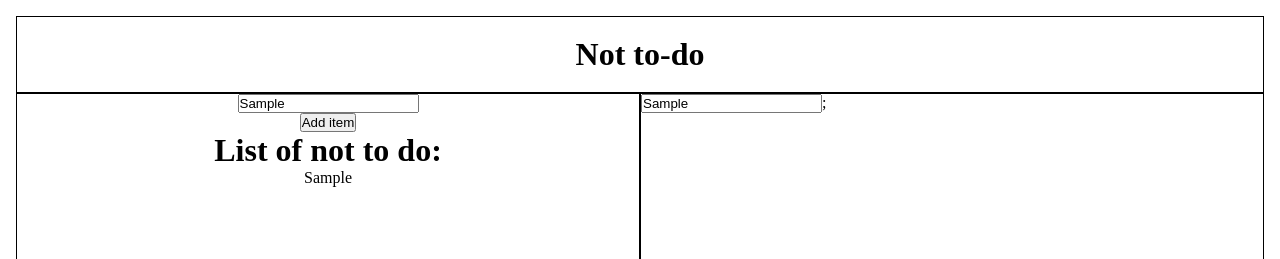
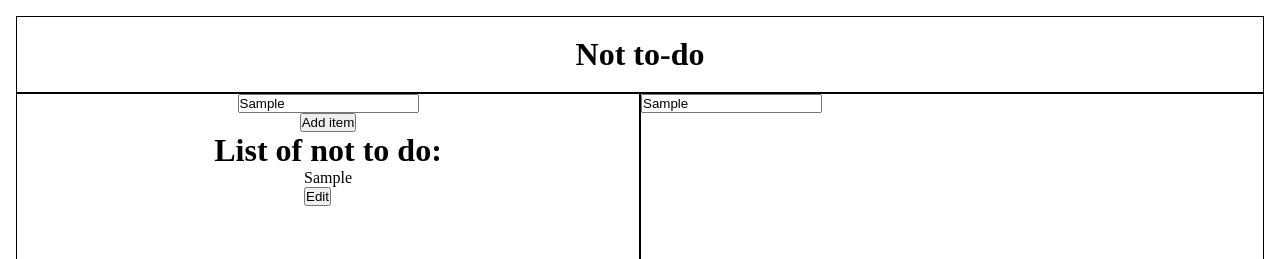
Before and after one commit to WenardKen57/react-basic-todo, a React (Vite) app: page / in a window 1280 px wide. Both pictures are taken after typing "Sample" into the empty fields and a click on the button "Add item". Shown: the top 259 px of the page. Built offline with nearby package versions, Linux system fonts and the light colour scheme.

Commit message:
add edit item

```diff
--- a/src/App.jsx
+++ b/src/App.jsx
@@ -12,8 +12,13 @@ function App() {
   const [isEditingItemDetails, setIsEditingItemDetails] = useState(true);
   const [currentItemID, setCurrentItemID] = useState("");
 
-  function handleCurrentItemFocus(generatedID) {
-    setCurrentItemID(() => generatedID);
+  function handleCurrentItemFocus(itemID) {
+    setCurrentItemID(() => itemID);
+  }
+
+  function handleItemSelect(event) {
+    const target = event.target;
+    handleCurrentItemFocus(target.parentNode.id);
   }
 
   return (
@@ -24,6 +29,7 @@ function App() {
         itemInputValue={itemInputValue}
         setItemInputValue={setItemInputValue}
         handleCurrentItemFocus={handleCurrentItemFocus}
+        handleItemSelect={handleItemSelect}
       >
         {list}
       </LeftPanel>
--- a/src/components/Item.jsx
+++ b/src/components/Item.jsx
@@ -1,5 +1,10 @@
-function Item({ children, handleOnClick }) {
-  return <li onClick={handleOnClick}>{children}</li>;
+function Item({ children, handleItemSelect, id }) {
+  return (
+    <div id={id}>
+      <li onClick={handleItemSelect}>{children}</li>
+      <button onClick={handleItemSelect}>Edit</button>
+    </div>
+  );
 }
 
 export default Item;
--- a/src/components/ItemEditDetails.jsx
+++ b/src/components/ItemEditDetails.jsx
@@ -1,5 +1,3 @@
-import { useEffect, useState } from "react";
-
 function ItemEditDetails({ list, setList, children }) {
   function handleItemTitle(event) {
     const updatedList = list.map((item) =>
--- a/src/components/LeftPanel.jsx
+++ b/src/components/LeftPanel.jsx
@@ -10,6 +10,7 @@ function LeftPanel({
   itemInputValue,
   setItemInputValue,
   handleCurrentItemFocus,
+  handleItemSelect,
 }) {
   function handleInputValue(event) {
     const target = event.target;
@@ -31,7 +32,15 @@ function LeftPanel({
       <h1>List of not to do:</h1>
       <List>
         {children.map((item) => {
-          return <Item key={item.id}>{item.itemTitle}</Item>;
+          return (
+            <Item
+              key={item.id}
+              id={item.id}
+              handleItemSelect={handleItemSelect}
+            >
+              {item.itemTitle}
+            </Item>
+          );
         })}
       </List>
     </div>
--- a/src/components/RightPanel.jsx
+++ b/src/components/RightPanel.jsx
@@ -11,7 +11,6 @@ function RightPanel({ isEditingItemDetails, list, setList, children }) {
           <ItemEditDetails list={list} setList={setList}>
             {children}
           </ItemEditDetails>
-          ;
         </div>
       );
     }
```
